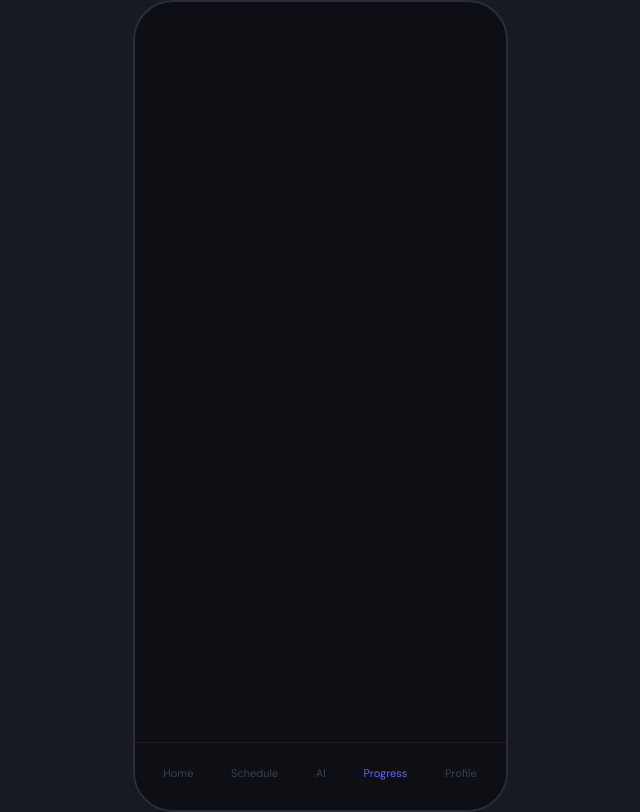
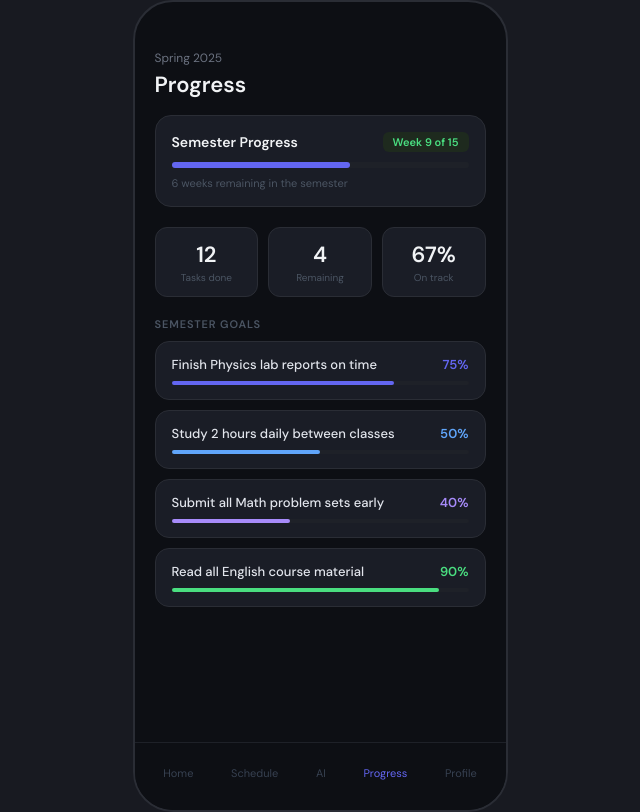
Before and after one commit to rhoque1/ruplanner, a React (Create React App) app: page / in a window 1280 px wide. Both pictures are taken after a click on the element "Progress". Shown: the whole page, without its empty margins (320-960 px from the left). Built offline with nearby package versions, Linux system fonts and the light colour scheme.

Commit message:
add progress screen with semester tracker and goals

```diff
--- a/src/App.js
+++ b/src/App.js
@@ -3,6 +3,7 @@ import { useState } from 'react';
 import Home from './Home';
 import AI from './AI';
 import Schedule from './Schedule';
+import Progress from './Progress';
 import BottomNav from './BottomNav';
 
 function App() {
@@ -13,6 +14,7 @@ function App() {
       {screen === 'Home' && <Home />}
       {screen === 'AI' && <AI />}
       {screen === 'Schedule' && <Schedule />}
+      {screen === 'Progress' && <Progress />}
       <BottomNav active={screen} onNavigate={setScreen} />
     </div>
   );
--- /dev/null
+++ b/src/Progress.js
@@ -0,0 +1,85 @@
+const goals = [
+  { id: 1, name: 'Finish Physics lab reports on time', progress: 75, color: '#6366f1' },
+  { id: 2, name: 'Study 2 hours daily between classes', progress: 50, color: '#60a5fa' },
+  { id: 3, name: 'Submit all Math problem sets early', progress: 40, color: '#a78bfa' },
+  { id: 4, name: 'Read all English course material', progress: 90, color: '#4ade80' },
+];
+
+function GoalCard({ goal }) {
+  return (
+    <div style={{
+      margin: '0 20px 10px',
+      background: '#1a1d26',
+      borderRadius: '14px',
+      padding: '14px 16px',
+      border: '1px solid #2a2d35'
+    }}>
+      <div style={{ display: 'flex', justifyContent: 'space-between', alignItems: 'center', marginBottom: '8px' }}>
+        <p style={{ color: '#e2e5ec', fontSize: '13px', fontWeight: '500', flex: 1, paddingRight: '12px' }}>{goal.name}</p>
+        <p style={{ color: goal.color, fontSize: '13px', fontWeight: '600', flexShrink: 0 }}>{goal.progress}%</p>
+      </div>
+      <div style={{ height: '4px', background: '#1e2128', borderRadius: '4px' }}>
+        <div style={{ width: `${goal.progress}%`, height: '100%', background: goal.color, borderRadius: '4px' }} />
+      </div>
+    </div>
+  );
+}
+
+function Progress() {
+  const currentWeek = 9;
+  const totalWeeks = 15;
+  const semesterProgress = Math.round((currentWeek / totalWeeks) * 100);
+
+  return (
+    <div style={{ height: '100%', overflowY: 'auto', paddingBottom: '80px' }}>
+      <div style={{ padding: '48px 20px 16px' }}>
+        <p style={{ color: '#6b7280', fontSize: '12px' }}>Spring 2025</p>
+        <h2 style={{ color: '#f1f3f5', fontSize: '22px', fontWeight: '600', marginTop: '4px' }}>Progress</h2>
+      </div>
+
+      <div style={{
+        margin: '0 20px 20px',
+        background: '#1a1d26',
+        borderRadius: '16px',
+        padding: '16px',
+        border: '1px solid #2a2d35'
+      }}>
+        <div style={{ display: 'flex', justifyContent: 'space-between', alignItems: 'center', marginBottom: '10px' }}>
+          <p style={{ color: '#f1f3f5', fontSize: '14px', fontWeight: '600' }}>Semester Progress</p>
+          <span style={{
+            fontSize: '11px', padding: '3px 10px', borderRadius: '6px',
+            background: '#1e2a1e', color: '#4ade80', fontWeight: '600'
+          }}>Week {currentWeek} of {totalWeeks}</span>
+        </div>
+        <div style={{ height: '6px', background: '#1e2128', borderRadius: '4px' }}>
+          <div style={{ width: `${semesterProgress}%`, height: '100%', background: '#6366f1', borderRadius: '4px' }} />
+        </div>
+        <p style={{ color: '#4b5563', fontSize: '11px', marginTop: '8px' }}>{totalWeeks - currentWeek} weeks remaining in the semester</p>
+      </div>
+
+      <div style={{ display: 'flex', gap: '10px', margin: '0 20px 20px' }}>
+        {[
+          { num: '12', label: 'Tasks done' },
+          { num: '4', label: 'Remaining' },
+          { num: '67%', label: 'On track' },
+        ].map((s) => (
+          <div key={s.label} style={{
+            flex: 1, background: '#1a1d26', borderRadius: '12px',
+            padding: '12px', border: '1px solid #2a2d35', textAlign: 'center'
+          }}>
+            <p style={{ fontSize: '22px', fontWeight: '600', color: '#f1f3f5' }}>{s.num}</p>
+            <p style={{ fontSize: '10px', color: '#4b5563', marginTop: '2px' }}>{s.label}</p>
+          </div>
+        ))}
+      </div>
+
+      <p style={{ padding: '0 20px 10px', fontSize: '11px', fontWeight: '600', color: '#4b5563', letterSpacing: '0.08em' }}>
+        SEMESTER GOALS
+      </p>
+
+      {goals.map((goal) => <GoalCard key={goal.id} goal={goal} />)}
+    </div>
+  );
+}
+
+export default Progress;
```
